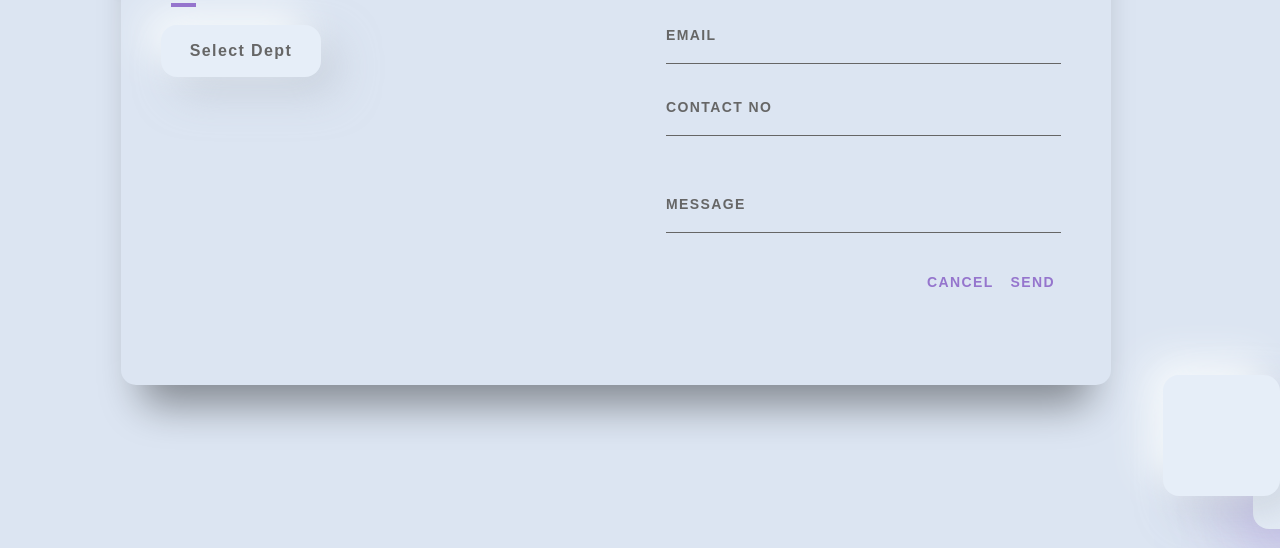
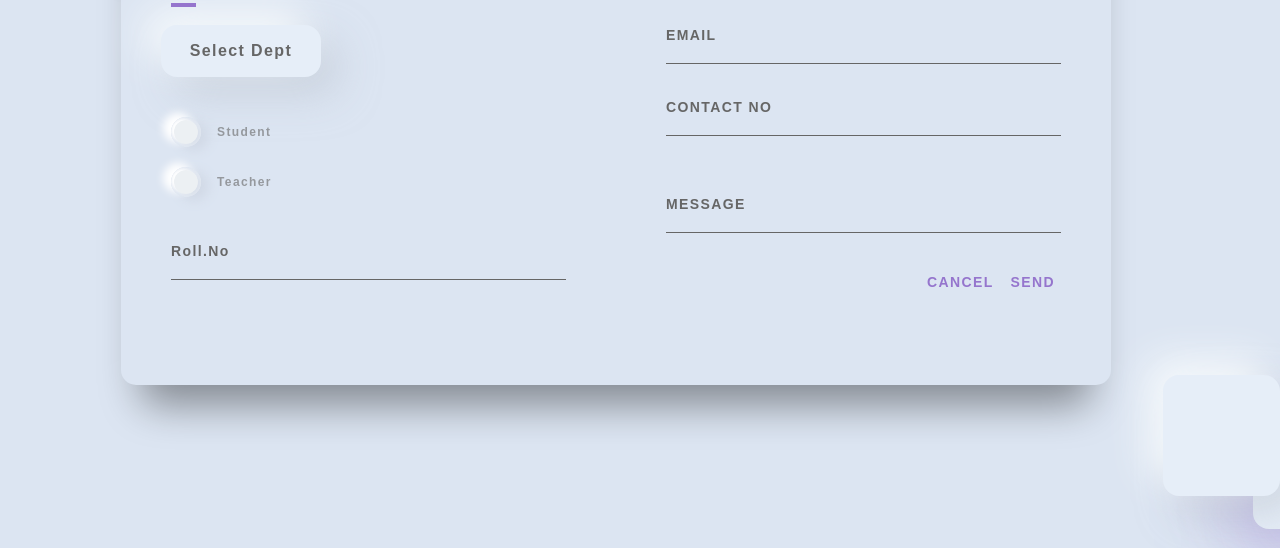
Before and after one commit to gsbmk007/feedback_webdev, a plain HTML site: page index.html in a window 1280 px wide. Shown: the part 278-826 px from the top of the page. Drawn offline with Linux system fonts and the light colour scheme.

Commit message:
update on index

```diff
--- a/index.css
+++ b/index.css
@@ -18,6 +18,11 @@ li{
   display: inline-block;
   font-size: 1000;
   margin-left: 500px;
+}
+ul{
+  margin-left: 0;
+  margin-top: 100px;
+  line-height: 10px;
 }
 
 body, button, input {
@@ -250,6 +255,7 @@ body, button, input {
     outline: none;
   }
 
+
   .app-form-button:hover {
     background-color: #9575CD;
     color: #ddd;
@@ -418,3 +424,80 @@ body, button, input {
       inset -4px -4px 6px 0 rgba(255,255,255,.5),
       inset 4px 4px 6px 0 rgba(116, 125, 136, .3);
   }
+
+
+  .wrapper {
+    margin-left: 0;
+    margin-top: 50px;
+    width: max-content;
+    height: 0;
+  }
+
+  .state {
+    position: absolute;
+    top: 0;
+    right: 0;
+    opacity: 1e-5;
+    pointer-events: none;
+  }
+
+  .label {
+    display: inline-flex;
+    align-items: center;
+    cursor: pointer;
+    color: #666;
+  }
+
+  .text {
+    margin-left: 16px;
+    opacity: .6;
+    transition: opacity .2s linear, transform .2s ease-out;
+  }
+
+  .indicator {
+    position: relative;
+    border-radius: 50%;
+    height: 30px;
+    width: 30px;
+    box-shadow: -8px -4px 8px 0px #ffffff, 8px 4px 12px 0px #d1d9e6;
+    overflow: hidden;
+  }
+
+  .indicator::before,
+  .indicator::after {
+    content: '';
+    position: absolute;
+    top: 10%;
+    left: 10%;
+    height: 80%;
+    width: 80%;
+    border-radius: 50%;
+  }
+
+  .indicator::before {
+    box-shadow:
+      -4px -2px 4px 0px #d1d9e6,
+      4px 2px 8px 0px #fff;
+  }
+
+  .indicator::after {
+    background-color: #ecf0f3;
+    box-shadow: -4px -2px 4px 0px #fff, 4px 2px 8px 0px #d1d9e6;
+    transform: scale3d(1, 1, 1);
+    transition: opacity .25s ease-in-out, transform .25s ease-in-out;
+  }
+
+  .state:checked ~ .label .indicator::after {
+    transform: scale3d(.975, .975, 1) translate3d(0, 10%, 0);
+    opacity: 0;
+  }
+
+  .state:focus ~ .label .text {
+    transform: translate3d(8px, 0, 0);
+    opacity: 1;
+  }
+
+  .label:hover .text {
+    opacity: 1;
+    color: #9575CD;
+  }
--- a/index.html
+++ b/index.html
@@ -39,6 +39,7 @@
                   <a style="cursor:pointer" type="radio" name="colorRadio" value="it" >IT</a>
                   <a style="cursor:pointer" type="radio" name="colorRadio" value="ai" >AI&DS</a>
               </div>
+
             <div class="screen-header-right">
               <div class="screen-header-ellipsis"></div>
               <div class="screen-header-ellipsis"></div>
@@ -50,6 +51,27 @@
               <div class="app-title">
                 <span>CONTACT</span>
                 <span>US</span>
+              </div>
+              <br><br><br><br><br>
+              <div class="radiogroup">
+                <div class="wrapper">
+                  <input class="state" type="radio" name="app" id="c" value="c">
+                  <label class="label" for="c">
+                    <div class="indicator"></div>
+                    <span class="text">Student</span>
+                  </label>
+                </div>
+                <div class="wrapper">
+                  <input class="state" type="radio" name="app" id="d" value="d">
+                  <label class="label" for="d">
+                    <div class="indicator"></div>
+                    <span class="text">Teacher</span>
+                  </label>
+                </div>
+                <br><br><br><br>
+                <input class="app-form-control" placeholder="Roll.No" required>
+                </div>
+                <div class="app-form-group">
               </div>
             </div>
             <div class="screen-body-item">
```
